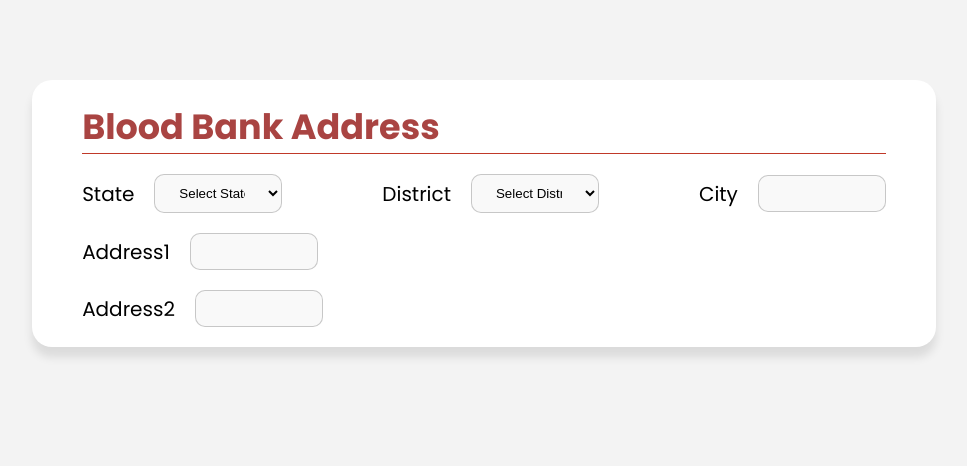
After one commit to TaskmasterRishi/BloodBank, a PHP site: page /hospitalSignUp.php in a window 1280 px wide. The commit adds this page. Shown: the top 466 px of the page, without its empty margins (156-1123 px from the left). Run offline with PHP 8.4, Linux system fonts and the light colour scheme.

Commit message:
hospital signup page

```diff
--- /dev/null
+++ b/CSS/hospitalSignUp.css
@@ -0,0 +1,85 @@
+@import url("https://fonts.googleapis.com/css2?family=Roboto:ital,wght@0,500;1,400&display=swap");
+@import url("https://fonts.googleapis.com/css2?family=Ubuntu+Mono:ital,wght@0,400;0,700;1,400;1,700&display=swap");
+@import url("https://fonts.googleapis.com/css2?family=Josefin+Sans:ital,wght@0,100..700;1,100..700&display=swap");
+@import url("https://fonts.googleapis.com/css2?family=Poppins:ital,wght@0,100;0,200;0,300;0,400;0,500;0,600;0,700;0,800;0,900;1,100;1,200;1,300;1,400;1,500;1,600;1,700;1,800;1,900&display=swap");
+* {
+  margin: 0;
+  padding: 0;
+  box-sizing: border-box;
+}
+
+html {
+  font-size: 62.5%;
+  scroll-behavior: smooth;
+  overflow-x: hidden;
+  background-color: rgb(243, 243, 243);
+}
+
+.main {
+  position: relative;
+  top: 8rem;
+  font-family: poppins;
+  display: grid;
+  grid-template-rows: auto 2fr auto;
+  gap: 6rem;
+  width: 100vw;
+  justify-content: center;
+}
+
+.card {
+  display: flex;
+  flex-direction: column;
+  justify-content: center;
+  align-items: left;
+  background-color: white;
+  width: max-content;
+  padding: 2rem 5rem;
+  border-radius: 20px;
+  box-shadow: 0px 10px 10px rgba(0, 0, 0, 0.1);
+  gap: 2rem;
+}
+
+.card h1{
+    font-size: 3.5rem;
+    text-align: left;
+    color: #a94442;
+    border-bottom: 1px solid #c03929;
+    width: 100%;
+}
+
+.inputs {
+  display: flex;
+  gap : 10rem;
+}
+
+.inputField{
+    display: flex;
+    flex-wrap: nowrap;
+    gap : 2rem;
+    align-items: center;
+    justify-content: center;
+}
+
+.inputField p{
+    font-size: 2rem;
+}
+
+.inputField select, .inputField input{
+    width: 10vw;
+    text-decoration: none;
+    padding: 10px 20px;
+    border-radius: 10px;
+    background-color: rgb(249, 249, 249);
+    border:1px solid rgba(0, 0, 0, 0.2)
+}
+
+.address{
+    display: flex;
+    flex-direction: column;
+    align-items: start;
+    gap : 2rem;
+}
+
+.inputField textarea{
+    width: 50%;
+}
--- /dev/null
+++ b/hospitalSignUp.php
@@ -0,0 +1,50 @@
+<!DOCTYPE html>
+<html lang="en">
+
+<head>
+    <meta charset="UTF-8">
+    <meta name="viewport" content="width=device-width, initial-scale=1.0">
+    <title>Register Your Blood Bank</title>
+    <link rel="stylesheet" href="CSS/hospitalSignUp.css">
+</head>
+
+<body>
+    <div class="main">
+        <form action="" method="post">
+            <div class="card">
+                <h1>Blood Bank Address</h1>
+
+                <div class=inputs>
+                    <div class="inputField">
+                        <p><label for="state">State</label></p>
+                        <select name="state" id="state">
+                            <option value="" selected disabled>Select State</option>
+                        </select>
+                    </div>
+                    <div class="inputField">
+                        <p><label for="district">District</label></p>
+                        <select name="district" id="district">
+                            <option value="" selected disabled>Select District</option>
+                        </select>
+                    </div>
+                    <div class="inputField">
+                        <p><label for="state">City</label></p>
+                        <input type="text" name="city" id="city">
+                    </div>
+                </div>
+                <div class="address">
+                    <div class="inputField">
+                        <p><label for="address1">Address1 </label></p>
+                        <input type="text" name="address1" id="address1" cols="30" rows="2"></input>
+                    </div>
+                    <div class="inputField">
+                        <p><label for="address2">Address2</label></p>
+                        <input type="text" name="address2" id="address2" cols="30" rows="2"></input>
+                    </div>
+                </div>
+            </div>
+        </form>
+    </div>
+</body>
+
+</html>
--- a/hospital_login.php
+++ b/hospital_login.php
@@ -41,7 +41,9 @@ text-align:center;
               <div class="btn-layer"></div>
               <input type="submit" value="Login" name="hospital-login-submit"/>
             </div>
-
+            <div class="signup-link">
+              Not a member? <a href="">Signup now</a>
+            </div>
           </form>
 
         </div>
--- a/needBlood.php
+++ b/needBlood.php
@@ -28,6 +28,9 @@
                     <td>
                         <select name="state" id="state">
                             <option value="" selected disabled>Select State</option>
+                        </select>
+                        <select name="district" id="district">
+                            <option value="" selected disabled>Select District</option>
                         </select>
                         <select name="city" id="city">
                             <option value="" selected disabled>Select City</option>
```
